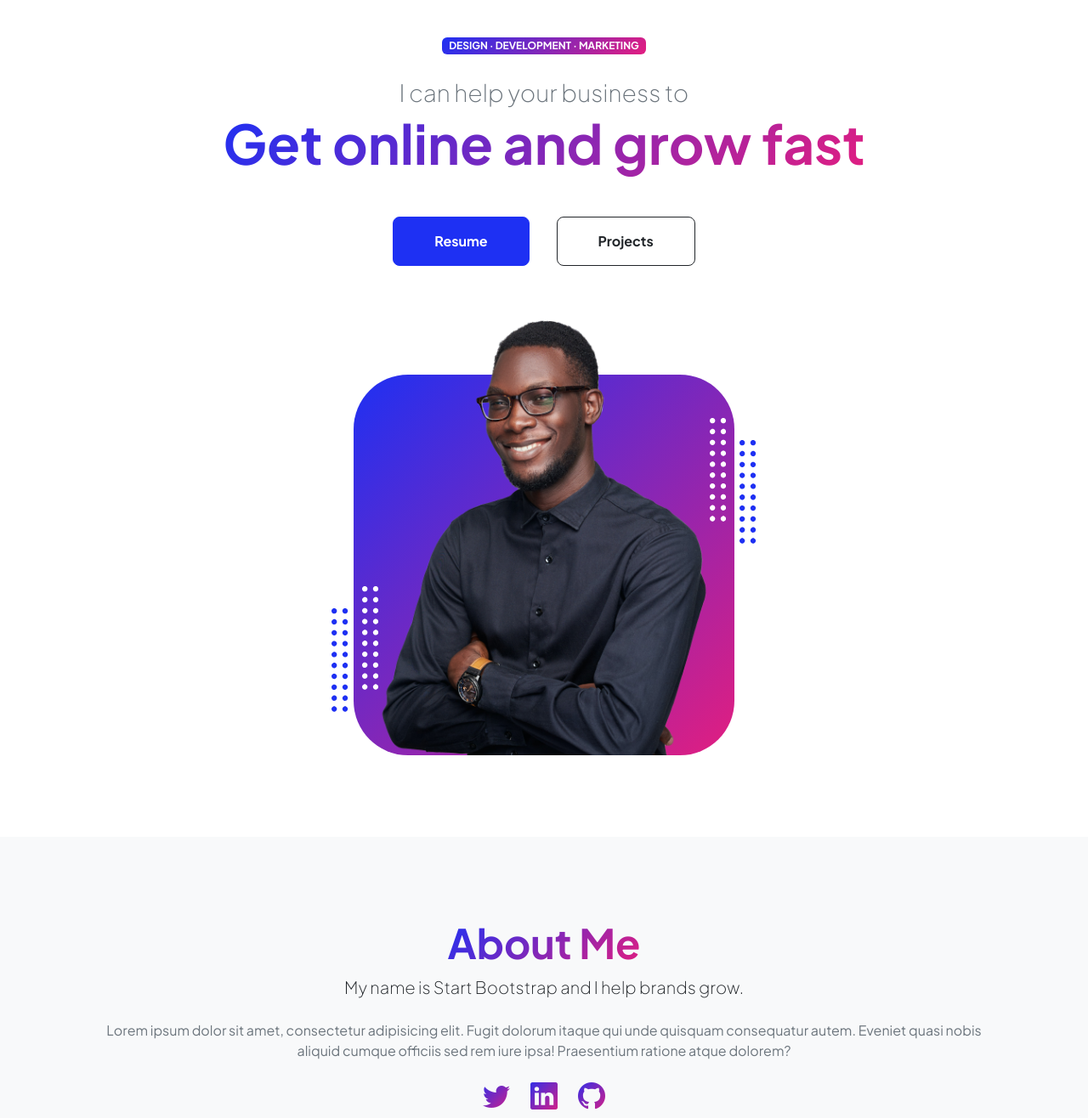
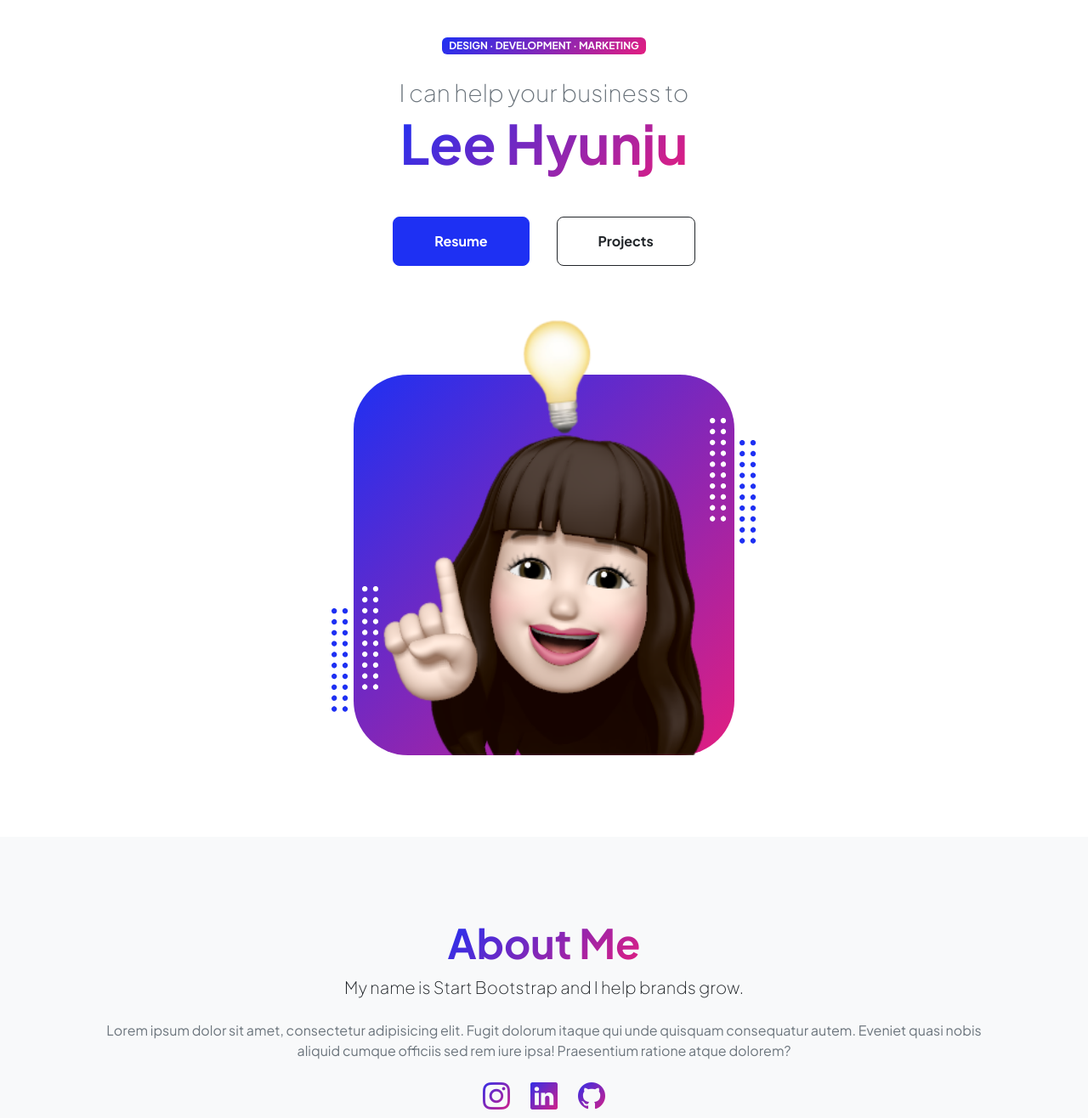
Before and after one commit to hyunjuleee/hyunjuleee.github.io, a plain HTML site: page index.html in a window 1280 px wide. Shown: the part 80-1396 px from the top of the page at 85% size. Drawn offline with nearby package versions, Linux system fonts and the light colour scheme.

Commit message:
bootstrap

```diff
--- a/index.html
+++ b/index.html
@@ -43,7 +43,7 @@
                             <div class="text-center text-xxl-start">
                                 <div class="badge bg-gradient-primary-to-secondary text-white mb-4"><div class="text-uppercase">Design &middot; Development &middot; Marketing</div></div>
                                 <div class="fs-3 fw-light text-muted">I can help your business to</div>
-                                <h1 class="display-3 fw-bolder mb-5"><span class="text-gradient d-inline">Get online and grow fast</span></h1>
+                                <h1 class="display-3 fw-bolder mb-5"><span class="text-gradient d-inline">Lee Hyunju</span></h1>
                                 <div class="d-grid gap-3 d-sm-flex justify-content-sm-center justify-content-xxl-start mb-3">
                                     <a class="btn btn-primary btn-lg px-5 py-3 me-sm-3 fs-6 fw-bolder" href="resume.html">Resume</a>
                                     <a class="btn btn-outline-dark btn-lg px-5 py-3 fs-6 fw-bolder" href="projects.html">Projects</a>
@@ -56,7 +56,7 @@
                                 <div class="profile bg-gradient-primary-to-secondary">
                                     <!-- TIP: For best results, use a photo with a transparent background like the demo example below-->
                                     <!-- Watch a tutorial on how to do this on YouTube (link)-->
-                                    <img class="profile-img" src="assets/profile.png" alt="..." />
+                                    <img class="profile-img" src="assets/image.png" alt="..." />
                                     <div class="dots-1">
                                         <!-- SVG Dots-->
                                         <svg version="1.1" xmlns="http://www.w3.org/2000/svg" xmlns:xlink="http://www.w3.org/1999/xlink" x="0px" y="0px" viewBox="0 0 191.6 1215.4" style="enable-background: new 0 0 191.6 1215.4" xml:space="preserve">
@@ -185,9 +185,9 @@
                                 <p class="lead fw-light mb-4">My name is Start Bootstrap and I help brands grow.</p>
                                 <p class="text-muted">Lorem ipsum dolor sit amet, consectetur adipisicing elit. Fugit dolorum itaque qui unde quisquam consequatur autem. Eveniet quasi nobis aliquid cumque officiis sed rem iure ipsa! Praesentium ratione atque dolorem?</p>
                                 <div class="d-flex justify-content-center fs-2 gap-4">
-                                    <a class="text-gradient" href="#!"><i class="bi bi-twitter"></i></a>
+                                    <a class="text-gradient" href="#!"><i class="bi bi-instagram"></i></a>
                                     <a class="text-gradient" href="#!"><i class="bi bi-linkedin"></i></a>
-                                    <a class="text-gradient" href="#!"><i class="bi bi-github"></i></a>
+                                    <a class="text-gradient" href="https://github.com/hyunjuleee"><i class="bi bi-github"></i></a>
                                 </div>
                             </div>
                         </div>
```
Also changed, not shown: assets/dog.jpg (added), assets/image.png (added).
